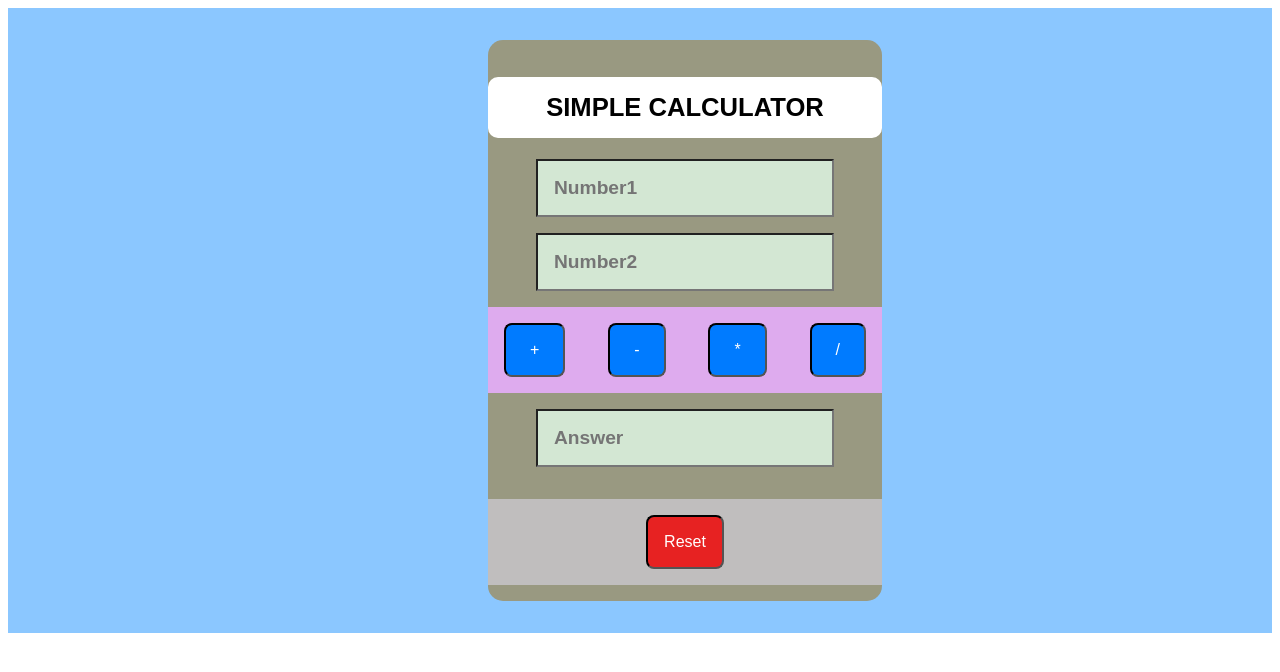
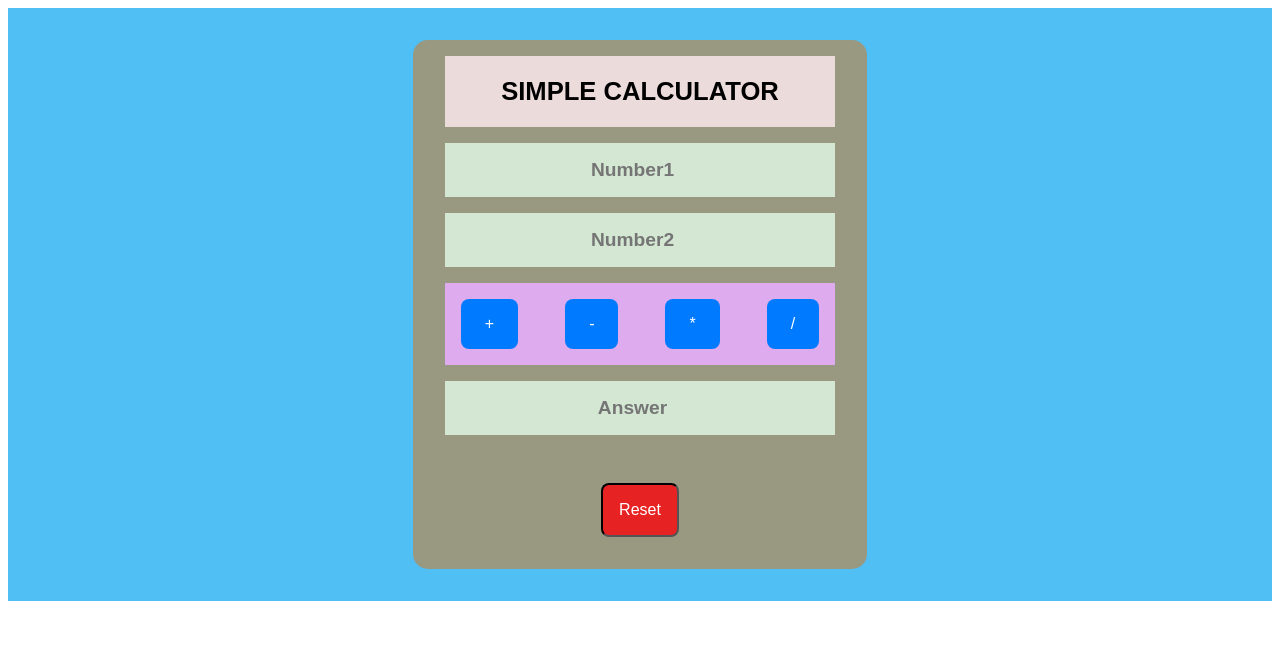
Before and after one commit to Ganeshkumar723/calculator, a plain HTML site: page index.html in a window 1280 px wide. Drawn offline with Linux system fonts and the light colour scheme.

Commit message:
updated css

```diff
--- a/index.html
+++ b/index.html
@@ -17,7 +17,9 @@
                     <div class="calculatorBlock">
                         <div class="calculatorBox">
                             <form action="">
-                                <h1>SIMPLE CALCULATOR</h1>
+                                <div class="title">
+                                    <h1>SIMPLE CALCULATOR</h1>
+                                </div>
                                 <div class="number1">
                                     <input type="number" id="number1" placeholder="Number1">
                                 </div>
--- a/style.css
+++ b/style.css
@@ -13,9 +13,8 @@
 
 /* Step -2 - component */
 .calculator {
-    background-color: rgb(139, 199, 255);
-    padding: 0rem 20rem;
-
+    background-color: #50bff3;
+    padding: 2rem 0rem;
 }
 
 /* step -3 - componentContainer */
@@ -31,7 +30,7 @@
     /* background-color: rgb(146, 245, 252); */
     display: grid;
     grid-template-columns: 1fr;
-    padding: 1rem 5rem;
+    padding: 0rem 2rem;
 }
 
 /* step -5 - column */
@@ -40,25 +39,25 @@
     display: flex;
     align-items: center;
     justify-content: center;
-    padding: 1rem 5rem;
 
 }
 /* step -6 - subColumn */
 .calculatorBox {
-    background-color: rgb(153, 153, 129);
-    width: 100%;
-    height: 100%;
+    background-color: #999981;
+    width: 40%;
+    height: auto;
     display: flex;
     flex-direction: column;
     align-items: center;
     justify-content: center;
     text-align: center;
     border-radius: 15px;
+    /* padding: 0rem 10rem; */
 }
 /* step -7 - contentContainer */
 .calculatorBox form {
     /* background-color: rgb(57, 240, 185); */
-    width: 100%;
+    /* width: 100%; */
     display: flex;
     flex-wrap: wrap;
     margin: 1rem 2rem;
@@ -66,18 +65,28 @@
     border-radius: 15px;
 
 }
+.title {
+    background-color: #ecdbdb;
+   display: flex;
+   align-items: center;
+   justify-content: center;
+   width: 100%;
+   margin-bottom: 1rem;
+
+}
 
 .calculatorBox h1 {
-    background-color: rgb(255, 255, 255);
-    width: 100%;
+    /* background-color: rgb(255, 255, 255); */
+    /* width: 100%; */
     color: black;
     font-family:sans-serif;
     font-size: 1.6rem;
     font-weight: 700;
-    text-align: center;
+    text-align: center !important;
     border: none;
     border-radius: 10px;
-    padding: 1rem ;
+    /* padding: 1rem ; */
+
 }
 
 .number1,.number2 {
@@ -107,22 +116,25 @@
     font-weight: 700;
     margin-bottom: 1rem;
     text-align: center;
-    padding: 1rem ;
+    padding: 1rem 0rem ;
 }
 
 .reset{
-    background-color: rgb(192, 190, 190);
-    width: 100%;
+    /* background-color: #c0bebe; */
+    /* width: 100%; */
+    margin: auto;
     padding: 1rem;
 }
 
 input[type=number] {
     background-color: #d3e7d3;
-    border-style: inset;
+    /* border-style: inset; */
     font-family:sans-serif;
     font-size: 1.2rem;
     font-weight: 700;
-    padding: 1rem;
+    padding: 1rem 0rem;
+    border: none;
+    width: 100%;
 }
 
 input[type=button] {
@@ -133,7 +145,7 @@ input[type=button] {
     color: white;
     border-radius: 8px;
     cursor: pointer;
-    transition: background-color 0.3s ease;
+    transition: background-color 0.3s ease;border: none;
 
 }
 input[type=reset]{
@@ -145,5 +157,8 @@ input[type=reset]{
     border-radius: 8px;
     cursor: pointer;
     transition: background-color 0.3s ease;
+}
 
+input::placeholder{
+    text-align: center;
 }
```
